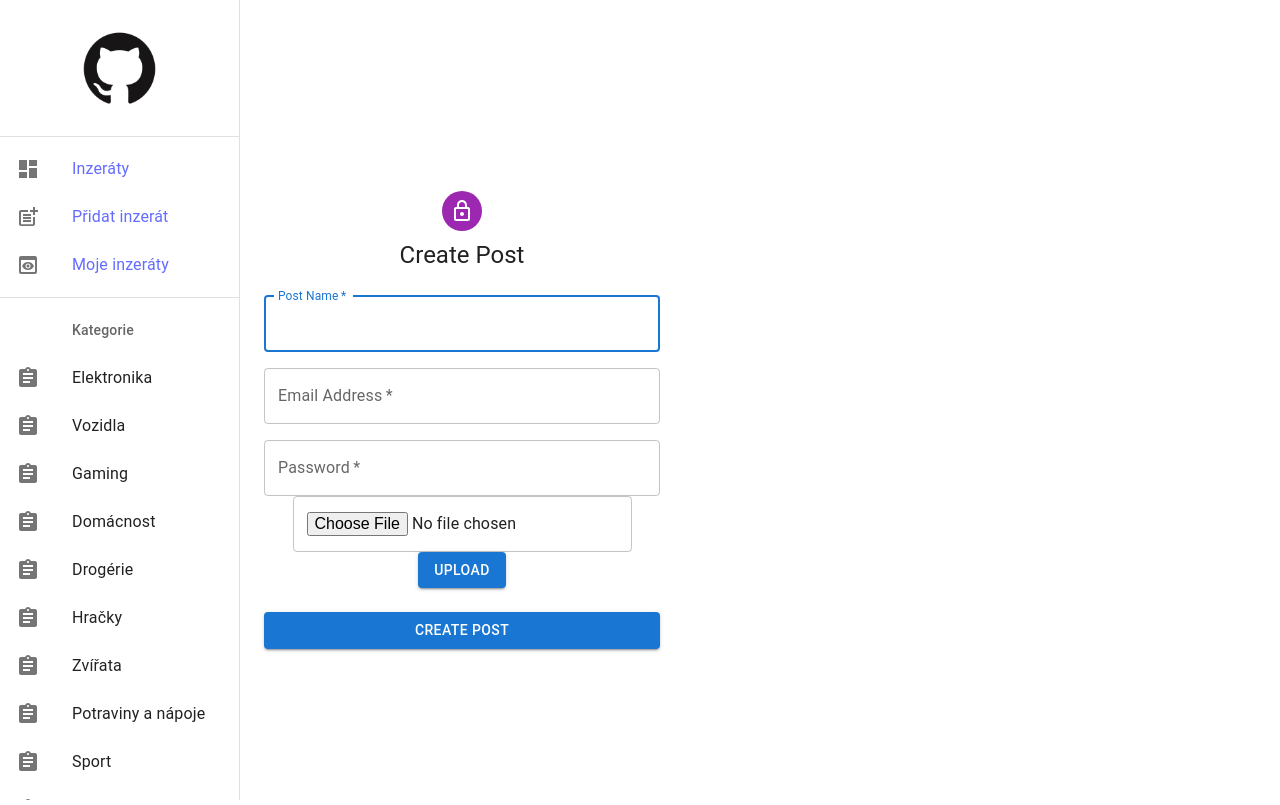
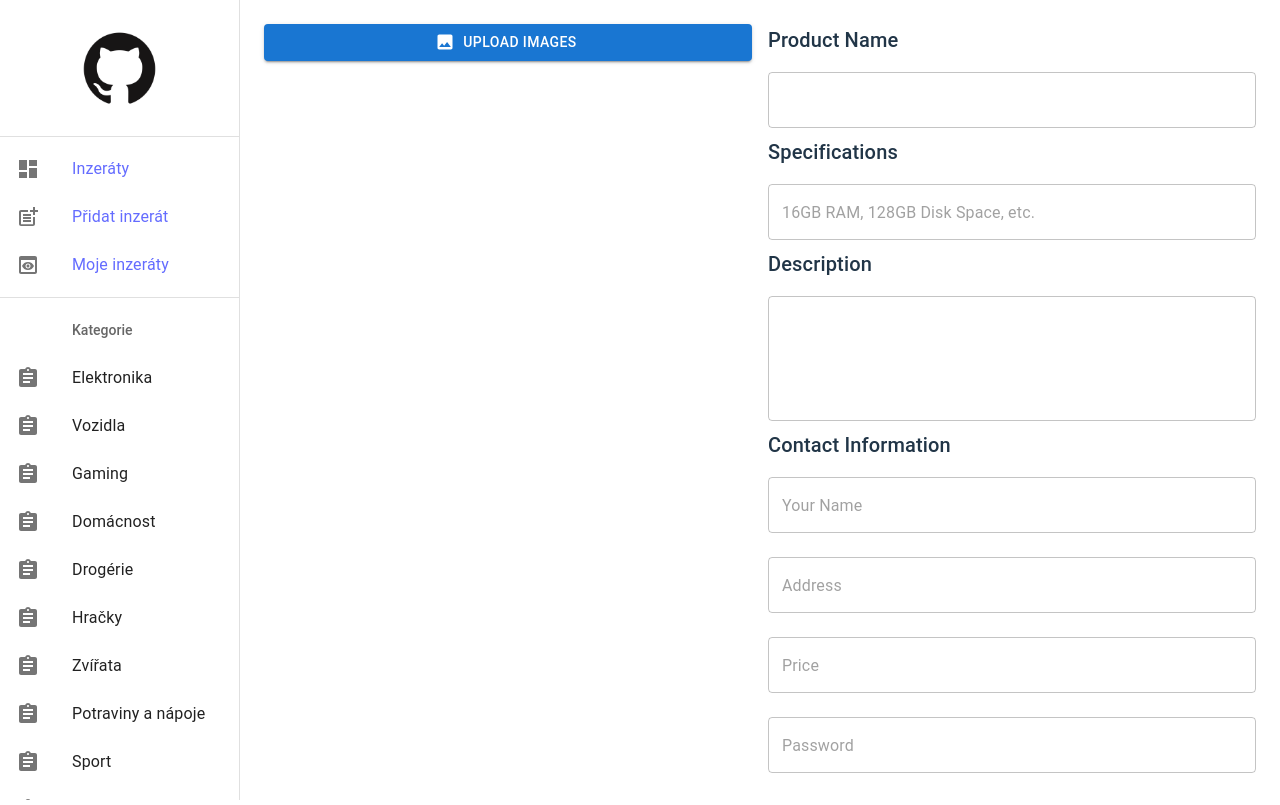
Before and after one commit to gr0nn1x/uInzeraty, a React (Vite) app in the folder client/my-vue-app/: page /createpost in a window 1280 px wide. Built offline with nearby package versions, Linux system fonts and the light colour scheme.

Commit message:
vytvorit inzerat vytvoren

```diff
--- a/client/my-vue-app/src/pages/CreatePost/CreatePost.tsx
+++ b/client/my-vue-app/src/pages/CreatePost/CreatePost.tsx
@@ -1,120 +1,179 @@
 import React, { useState } from "react";
 import { createTheme, ThemeProvider } from "@mui/material/styles";
-import { useNavigate } from "react-router-dom";
-import { createPost } from "../../models/Post";
-import Avatar from "@mui/material/Avatar";
-import Button from "@mui/material/Button";
-import CssBaseline from "@mui/material/CssBaseline";
-import TextField from "@mui/material/TextField";
-import Grid from "@mui/material/Grid";
-import LockOutlinedIcon from "@mui/icons-material/LockOutlined";
-import Typography from "@mui/material/Typography";
-import Container from "@mui/material/Container";
-import Box from "@mui/material/Box";
-import Navbar from '../Navbar/Navbar'; // Import the Navbar component
+import Navbar from "../Navbar/Navbar";
+import { Box, Button, Grid, TextField, Typography } from "@mui/material";
+import ImageIcon from "@mui/icons-material/Image";
+import ArrowBackIcon from "@mui/icons-material/ArrowBack";
+import ArrowForwardIcon from "@mui/icons-material/ArrowForward";
+
+const drawerWidth = 240; // This should match the width used in Navbar
 
 export default function CreatePost() {
-  const [info, setInfo] = useState();
-  const navigate = useNavigate();
+  const defaultTheme = createTheme();
+  const [images, setImages] = useState<File[]>([]);
+  const [currentImageIndex, setCurrentImageIndex] = useState(0);
 
-  const handleSubmit = async (event: React.FormEvent<HTMLFormElement>) => {
-    event.preventDefault();
-    const data = new FormData(event.currentTarget);
-    const post = await createPost({
-      postname: data.get("postname") as string,
-      email: data.get("email") as string,
-      password: data.get("password") as string,
-      photo: data.get("photo") as string,
-    });
-
-    if (post.status === 201) return navigate("/");
-    if (post.status === 400) return setInfo(post.msg);
-    if (post.status === 500) return navigate("/");
+  const handleImageUpload = (event: React.ChangeEvent<HTMLInputElement>) => {
+    if (event.target.files) {
+      setImages(Array.from(event.target.files));
+      setCurrentImageIndex(0); // Show the first image by default
+    }
   };
 
-  const defaultTheme = createTheme();
+  const handlePrevImage = () => {
+    setCurrentImageIndex((prevIndex) =>
+      prevIndex > 0 ? prevIndex - 1 : images.length - 1
+    );
+  };
+
+  const handleNextImage = () => {
+    setCurrentImageIndex((prevIndex) =>
+      prevIndex < images.length - 1 ? prevIndex + 1 : 0
+    );
+  };
 
   return (
     <ThemeProvider theme={defaultTheme}>
-      <Navbar title="Create Post" /> {/* Add Navbar component */}
-      <Container component="main" maxWidth="xs" sx={{ marginLeft: '240px', paddingLeft: '16px' }}> {/* Add paddingLeft */}
-        <CssBaseline />
+      <Box sx={{ display: "flex" }}>
+        <Navbar title="Create Post" />
         <Box
+          component="main"
           sx={{
-            marginTop: 8,
-            display: "flex",
-            flexDirection: "column",
-            alignItems: "center",
+            flexGrow: 1,
+            bgcolor: "background.default",
+            padding: 3,
+            marginLeft: `${drawerWidth}px`,
           }}
         >
-          <Avatar sx={{ m: 1, bgcolor: "secondary.main" }}>
-            <LockOutlinedIcon />
-          </Avatar>
-          <Typography component="h1" variant="h5">
-            Create Post
-          </Typography>
-          <Box
-            component="form"
-            noValidate
-            onSubmit={handleSubmit}
-            sx={{ mt: 3, width: '100%' }} // Adjust width to 100%
-          >
-            <Grid container spacing={2}>
-              <Grid item xs={12}>
+          <Grid container spacing={2}>
+            <Grid item xs={12} sm={6}>
+              <Button
+                variant="contained"
+                component="label"
+                fullWidth
+                startIcon={<ImageIcon />}
+              >
+                Upload Images
+                <input
+                  type="file"
+                  hidden
+                  multiple
+                  accept="image/*"
+                  onChange={handleImageUpload}
+                />
+              </Button>
+              <Box sx={{ mt: 2 }}>
+                {images.length > 0 && (
+                  <>
+                    <Box sx={{ display: "flex", justifyContent: "center" }}>
+                      <img
+                        src={URL.createObjectURL(images[currentImageIndex])}
+                        alt={`Preview ${currentImageIndex + 1}`}
+                        style={{
+                          width: "100%",
+                          height: "auto",
+                          maxHeight: 300,
+                        }}
+                      />
+                    </Box>
+                    <Box
+                      sx={{ display: "flex", justifyContent: "center", mt: 1 }}
+                    >
+                      <Button
+                        variant="contained"
+                        onClick={handlePrevImage}
+                        startIcon={<ArrowBackIcon />}
+                        sx={{ mr: 1 }}
+                      >
+                        Previous
+                      </Button>
+                      <Button
+                        variant="contained"
+                        onClick={handleNextImage}
+                        endIcon={<ArrowForwardIcon />}
+                      >
+                        Next
+                      </Button>
+                    </Box>
+                    <Box
+                      sx={{ display: "flex", mt: 2, overflowX: "auto", gap: 1 }}
+                    >
+                      {images.map((image, index) => (
+                        <img
+                          key={index}
+                          src={URL.createObjectURL(image)}
+                          alt={`Preview ${index + 1}`}
+                          style={{
+                            width: 60,
+                            height: 60,
+                            objectFit: "cover",
+                            border:
+                              currentImageIndex === index
+                                ? "2px solid blue"
+                                : "none",
+                            cursor: "pointer",
+                          }}
+                          onClick={() => setCurrentImageIndex(index)}
+                        />
+                      ))}
+                    </Box>
+                  </>
+                )}
+              </Box>
+            </Grid>
+            <Grid item xs={12} sm={6}>
+              <Box>
+                <Typography variant="h6">Product Name</Typography>
+                <TextField fullWidth variant="outlined" margin="normal" />
+
+                <Typography variant="h6">Specifications</Typography>
                 <TextField
-                  autoComplete="given-name"
-                  name="postname"
-                  required
                   fullWidth
-                  id="postname"
-                  label="Post Name"
-                  autoFocus
+                  variant="outlined"
+                  margin="normal"
+                  placeholder="16GB RAM, 128GB Disk Space, etc."
                 />
-              </Grid>
-              <Grid item xs={12}>
+
+                <Typography variant="h6">Description</Typography>
                 <TextField
-                  required
                   fullWidth
-                  id="email"
-                  label="Email Address"
-                  name="email"
-                  autoComplete="email"
+                  variant="outlined"
+                  margin="normal"
+                  multiline
+                  rows={4}
                 />
-              </Grid>
-              <Grid item xs={12}>
+
+                <Typography variant="h6">Contact Information</Typography>
                 <TextField
-                  required
                   fullWidth
-                  name="password"
-                  label="Password"
+                  variant="outlined"
+                  margin="normal"
+                  placeholder="Your Name"
+                />
+                <TextField
+                  fullWidth
+                  variant="outlined"
+                  margin="normal"
+                  placeholder="Address"
+                />
+                <TextField
+                  fullWidth
+                  variant="outlined"
+                  margin="normal"
+                  placeholder="Price"
+                />
+                <TextField
+                  fullWidth
+                  variant="outlined"
+                  margin="normal"
                   type="password"
-                  id="password"
-                  autoComplete="new-password"
+                  placeholder="Password"
                 />
-              </Grid>
+              </Box>
             </Grid>
-            <Grid container justifyContent="center"> {/* Center the grid container */}
-              <Grid item> {/* Wrap the file input and upload button in a Grid item */}
-                <TextField type="file" name="photo" id="photo" />
-              </Grid>
-              <Grid item> {/* Wrap the file input and upload button in a Grid item */}
-                <Button variant="contained" color="primary" component="span">
-                  Upload
-                </Button>
-              </Grid>
-            </Grid>
-            <Button
-              type="submit"
-              fullWidth
-              variant="contained"
-              sx={{ mt: 3, mb: 2 }}
-            >
-              Create Post
-            </Button>
-            <p>{info}</p>
-          </Box>
+          </Grid>
         </Box>
-      </Container>
+      </Box>
     </ThemeProvider>
   );
 }
--- a/client/my-vue-app/src/pages/Navbar/Navbar.tsx
+++ b/client/my-vue-app/src/pages/Navbar/Navbar.tsx
@@ -15,7 +15,6 @@ const Drawer = styled(MuiDrawer, {
   shouldForwardProp: (prop) => prop !== "open",
 })(({ theme, open }) => ({
   "& .MuiDrawer-paper": {
-    position: "fixed", // Set position to fixed
     top: 0, // Align to the top of the viewport
     bottom: 0, // Align to the bottom of the viewport
     zIndex: theme.zIndex.drawer,
```
